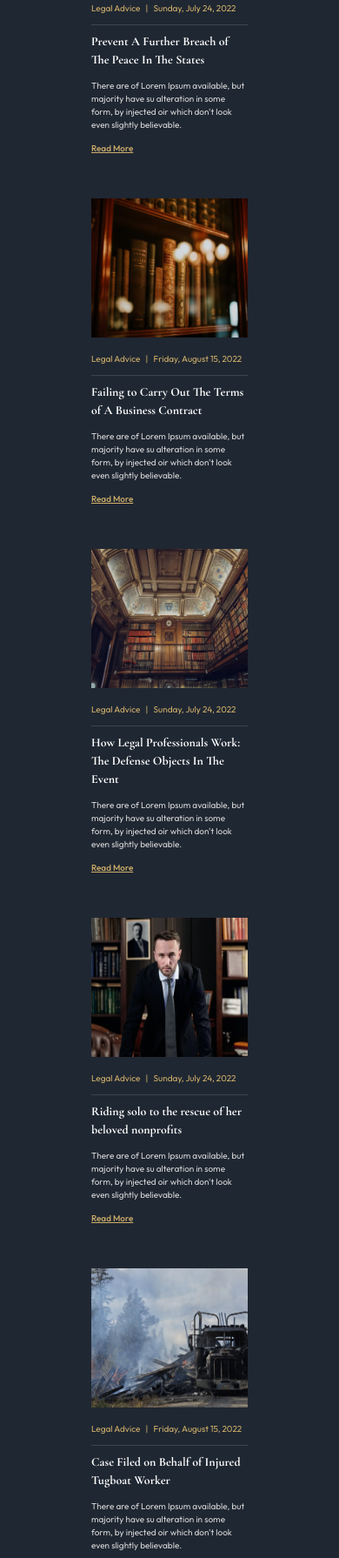
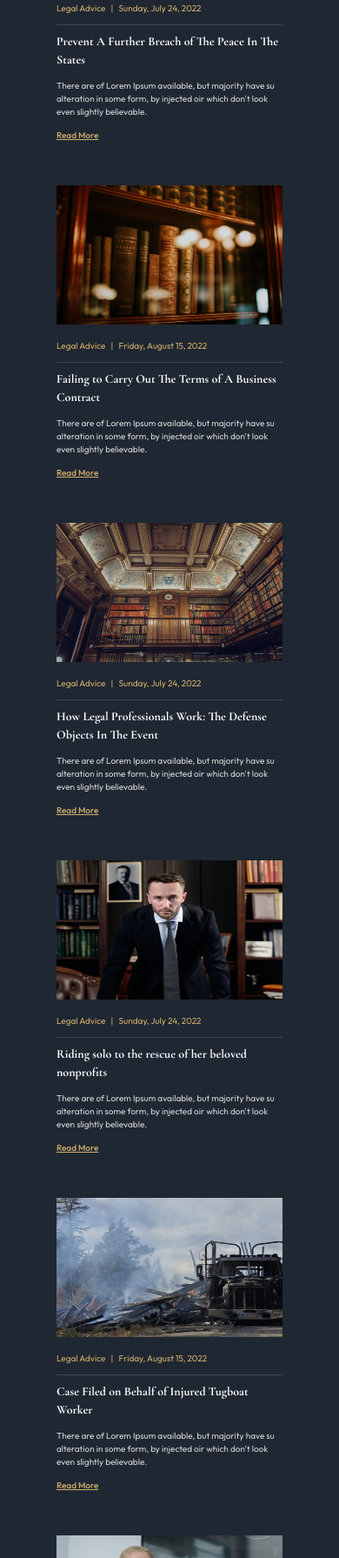
Before and after one commit to MONSURU-rgb/attorneyster, a website: page src/index.html in a window 390 px wide. Shown: the part 9542-11333 px from the top of the page at 87% size. Drawn offline with nearby package versions, Linux system fonts and the light colour scheme; a web font is replaced by a local one.

Commit message:
"The max-width for the blog section was increased"

```diff
--- a/src/index.html
+++ b/src/index.html
@@ -744,85 +744,85 @@
 
             <div style="padding-top: clamp(40px,4.7vw,75px); display: flex; flex-wrap: wrap; gap: clamp(14px,1.6vw,26px);  justify-content: center">
 
-                <div style="display: flex; flex-direction: column;gap: clamp(18px,1.7vw,27px); width: 100%; padding-bottom: clamp(36px,4vw,63px); width: clamp(180px,22.7vw,417px);">
-                    <img src="../images/Section-10-blog-1.png" alt="" style="width: clamp(180px,23vw,417px); height: clamp(160px,15.6vw,250px);">
+                <div style="display: flex; flex-direction: column;gap: clamp(18px,1.7vw,27px); width: 100%; padding-bottom: clamp(36px,4vw,63px); width: clamp(260px,22.7vw,417px);">
+                    <img src="../images/Section-10-blog-1.png" alt="" style="width: clamp(260px,23vw,417px); height: clamp(160px,15.6vw,250px);">
 
                     <div style="width: 100%; display: flex; flex-direction: column; justify-content: center;">
                         <p style="font-family: 'Outfit'; font-weight: 400; color: #D1B06B; padding-bottom: clamp(11px,1.2vw,19.5px); font-size: clamp(10px,1vw,15px); border-bottom: 1px solid #3A4553; line-height: 140%;"><a href=""> Legal Advice &nbsp;  |  &nbsp;  Sunday, July 24, 2022 </a></p>
 
                         <h2 style="font-family: 'Cormorant Garamond'; font-weight: 700; font-size: clamp(14px,1.6vw,21px); color: white; padding-bottom: clamp(12px,1.2vw,18px); padding-top: clamp(8px,0.9vw,14px); max-width: clamp(280px,22vw,441px);">Prevent A Further Breach of The Peace In The States</h2>
 
-                        <p  style="font-family: 'Outfit'; font-weight: 400; color: #D7D7D7; font-size: clamp(10px,0.9vw,15px); max-width: clamp(200px,20vw,332px); padding-bottom: clamp(12px,1.2vw,18px);">There are  of Lorem Ipsum available, but majority have su alteration in some form, by injected oir  which don't look even slightly believable.</p>
+                        <p  style="font-family: 'Outfit'; font-weight: 400; color: #D7D7D7; font-size: clamp(10px,0.9vw,15px); max-width: clamp(260px,20vw,332px); padding-bottom: clamp(12px,1.2vw,18px);">There are  of Lorem Ipsum available, but majority have su alteration in some form, by injected oir  which don't look even slightly believable.</p>
 
                         <p style="font-family: 'Outfit'; font-weight: 500; color: #D1B06B; font-size: clamp(10px,1.1vw,17px);"><a href="" style="text-decoration: underline;">Read More</a></p>
                     </div>
                 </div>
 
-                <div style="display: flex; flex-direction: column;gap: clamp(18px,1.7vw,27px); width: 100%; padding-bottom: clamp(36px,4vw,63px); width: clamp(180px,22.7vw,417px);">
-                    <img src="../images/Section-10-blog-2.png" alt="" style="width: clamp(180px,23vw,417px); height: clamp(160px,15.6vw,250px);">
+                <div style="display: flex; flex-direction: column;gap: clamp(18px,1.7vw,27px); width: 100%; padding-bottom: clamp(36px,4vw,63px); width: clamp(260px,22.7vw,417px);">
+                    <img src="../images/Section-10-blog-2.png" alt="" style="width: clamp(260px,23vw,417px); height: clamp(160px,15.6vw,250px);">
 
                     <div style="width: 100%; display: flex; flex-direction: column; justify-content: center;">
                         <p style="font-family: 'Outfit'; font-weight: 400; color: #D1B06B; padding-bottom: clamp(11px,1.2vw,19.5px); font-size: clamp(10px,1vw,15px); border-bottom: 1px solid #3A4553; line-height: 140%;"><a href=""> Legal Advice  &nbsp; |  &nbsp; Friday, August 15, 2022</a></p>
 
                         <h2 style="font-family: 'Cormorant Garamond'; font-weight: 700; font-size: clamp(14px,1.6vw,21px); color: white; padding-bottom: clamp(12px,1.2vw,18px); padding-top: clamp(8px,0.9vw,14px); max-width: clamp(280px,21vw,441px);">Failing to Carry Out The Terms of A Business Contract</h2>
 
-                        <p  style="font-family: 'Outfit'; font-weight: 400; color: #D7D7D7; font-size: clamp(10px,0.9vw,15px); max-width: clamp(200px,20vw,332px); padding-bottom: clamp(12px,1.2vw,18px);">There are  of Lorem Ipsum available, but majority have su alteration in some form, by injected oir  which don't look even slightly believable.</p>
+                        <p  style="font-family: 'Outfit'; font-weight: 400; color: #D7D7D7; font-size: clamp(10px,0.9vw,15px); max-width: clamp(260px,20vw,332px); padding-bottom: clamp(12px,1.2vw,18px);">There are  of Lorem Ipsum available, but majority have su alteration in some form, by injected oir  which don't look even slightly believable.</p>
 
                         <p style="font-family: 'Outfit'; font-weight: 500; color: #D1B06B; font-size: clamp(10px,1.1vw,17px);"><a href="" style="text-decoration: underline;">Read More</a></p>
                     </div>
                 </div>
 
-                <div style="display: flex; flex-direction: column;gap: clamp(18px,1.7vw,27px); width: 100%; padding-bottom: clamp(36px,4vw,63px); width: clamp(180px,22.7vw,417px);">
-                    <img src="../images/Section-10-blog-3.png" alt="" style="width: clamp(180px,23vw,417px); height: clamp(160px,15.6vw,250px);">
+                <div style="display: flex; flex-direction: column;gap: clamp(18px,1.7vw,27px); width: 100%; padding-bottom: clamp(36px,4vw,63px); width: clamp(260px,22.7vw,417px);">
+                    <img src="../images/Section-10-blog-3.png" alt="" style="width: clamp(260px,23vw,417px); height: clamp(160px,15.6vw,250px);">
 
                     <div style="width: 100%; display: flex; flex-direction: column; justify-content: center;">
                         <p style="font-family: 'Outfit'; font-weight: 400; color: #D1B06B; padding-bottom: clamp(11px,1.2vw,19.5px); font-size: clamp(10px,1vw,15px); border-bottom: 1px solid #3A4553; line-height: 140%;"><a href=""> Legal Advice &nbsp;  |  &nbsp;  Sunday, July 24, 2022 </a></p>
 
                         <h2 style="font-family: 'Cormorant Garamond'; font-weight: 700; font-size: clamp(14px,1.6vw,21px); color: white; padding-bottom: clamp(12px,1.2vw,18px); padding-top: clamp(8px,0.9vw,14px); max-width: clamp(280px,20vw,441px);">How Legal Professionals Work: The Defense Objects In The Event</h2>
 
-                        <p  style="font-family: 'Outfit'; font-weight: 400; color: #D7D7D7; font-size: clamp(10px,0.9vw,15px); max-width: clamp(200px,20vw,332px); padding-bottom: clamp(12px,1.2vw,18px);">There are  of Lorem Ipsum available, but majority have su alteration in some form, by injected oir  which don't look even slightly believable.</p>
+                        <p  style="font-family: 'Outfit'; font-weight: 400; color: #D7D7D7; font-size: clamp(10px,0.9vw,15px); max-width: clamp(260px,20vw,332px); padding-bottom: clamp(12px,1.2vw,18px);">There are  of Lorem Ipsum available, but majority have su alteration in some form, by injected oir  which don't look even slightly believable.</p>
 
                         <p style="font-family: 'Outfit'; font-weight: 500; color: #D1B06B; font-size: clamp(10px,1.1vw,17px);"><a href="" style="text-decoration: underline;">Read More</a></p>
                     </div>
                 </div>
 
-                <div style="display: flex; flex-direction: column;gap: clamp(18px,1.7vw,27px); width: 100%; padding-bottom: clamp(36px,4vw,63px); width: clamp(180px,22.7vw,417px);">
-                    <img src="../images/Section-10-blog-4.png" alt="" style="width: clamp(180px,23vw,417px); height: clamp(160px,15.6vw,250px);">
+                <div style="display: flex; flex-direction: column;gap: clamp(18px,1.7vw,27px); width: 100%; padding-bottom: clamp(36px,4vw,63px); width: clamp(260px,22.7vw,417px);">
+                    <img src="../images/Section-10-blog-4.png" alt="" style="width: clamp(260px,23vw,417px); height: clamp(160px,15.6vw,250px);">
 
                     <div style="width: 100%; display: flex; flex-direction: column; justify-content: center;">
                         <p style="font-family: 'Outfit'; font-weight: 400; color: #D1B06B; padding-bottom: clamp(11px,1.2vw,19.5px); font-size: clamp(10px,1vw,15px); border-bottom: 1px solid #3A4553; line-height: 140%;"><a href=""> Legal Advice &nbsp;  |  &nbsp;  Sunday, July 24, 2022 </a></p>
 
                         <h2 style="font-family: 'Cormorant Garamond'; font-weight: 700; font-size: clamp(14px,1.6vw,21px); color: white; padding-bottom: clamp(12px,1.2vw,18px); padding-top: clamp(8px,0.9vw,14px); max-width: clamp(280px,22vw,441px);">Riding solo to the rescue of her beloved nonprofits</h2>
 
-                        <p  style="font-family: 'Outfit'; font-weight: 400; color: #D7D7D7; font-size: clamp(10px,0.9vw,15px); max-width: clamp(200px,20vw,332px); padding-bottom: clamp(12px,1.2vw,18px);">There are  of Lorem Ipsum available, but majority have su alteration in some form, by injected oir  which don't look even slightly believable.</p>
+                        <p  style="font-family: 'Outfit'; font-weight: 400; color: #D7D7D7; font-size: clamp(10px,0.9vw,15px); max-width: clamp(260px,20vw,332px); padding-bottom: clamp(12px,1.2vw,18px);">There are  of Lorem Ipsum available, but majority have su alteration in some form, by injected oir  which don't look even slightly believable.</p>
 
                         <p style="font-family: 'Outfit'; font-weight: 500; color: #D1B06B; font-size: clamp(10px,1.1vw,17px);"><a href="" style="text-decoration: underline;">Read More</a></p>
                     </div>
                 </div>
 
-                <div style="display: flex; flex-direction: column;gap: clamp(18px,1.7vw,27px); padding-bottom: clamp(36px,4vw,63px); width: clamp(180px,22.7vw,417px);">
-                    <img src="../images/Section-10-blog-5.png" alt="" style="width: clamp(180px,23vw,417px); height: clamp(160px,15.6vw,250px);">
+                <div style="display: flex; flex-direction: column;gap: clamp(18px,1.7vw,27px); padding-bottom: clamp(36px,4vw,63px); width: clamp(260px,22.7vw,417px);">
+                    <img src="../images/Section-10-blog-5.png" alt="" style="width: clamp(260px,23vw,417px); height: clamp(160px,15.6vw,250px);">
 
                     <div style="width: 100%; display: flex; flex-direction: column; justify-content: center;">
                         <p style="font-family: 'Outfit'; font-weight: 400; color: #D1B06B; padding-bottom: clamp(11px,1.2vw,19.5px); font-size: clamp(10px,1vw,15px); border-bottom: 1px solid #3A4553; line-height: 140%;"><a href=""> Legal Advice  &nbsp; |  &nbsp;  Friday, August 15, 2022</a></p>
 
                         <h2 style="font-family: 'Cormorant Garamond'; font-weight: 700; font-size: clamp(14px,1.6vw,21px); color: white; padding-bottom: clamp(12px,1.2vw,18px); padding-top: clamp(8px,0.9vw,14px); max-width: clamp(280px,22vw,441px);">Case Filed on Behalf of Injured Tugboat Worker</h2>
 
-                        <p  style="font-family: 'Outfit'; font-weight: 400; color: #D7D7D7; font-size: clamp(10px,0.9vw,15px); max-width: clamp(200px,20vw,332px); padding-bottom: clamp(12px,1.2vw,18px);">There are  of Lorem Ipsum available, but majority have su alteration in some form, by injected oir  which don't look even slightly believable.</p>
+                        <p  style="font-family: 'Outfit'; font-weight: 400; color: #D7D7D7; font-size: clamp(10px,0.9vw,15px); max-width: clamp(260px,20vw,332px); padding-bottom: clamp(12px,1.2vw,18px);">There are  of Lorem Ipsum available, but majority have su alteration in some form, by injected oir  which don't look even slightly believable.</p>
 
                         <p style="font-family: 'Outfit'; font-weight: 500; color: #D1B06B; font-size: clamp(10px,1.1vw,17px);"><a href="" style="text-decoration: underline;">Read More</a></p>
                     </div>
                 </div>
 
-                <div style="display: flex; flex-direction: column;gap: clamp(18px,1.7vw,27px); padding-bottom: clamp(36px,4vw,63px); width: clamp(180px,22.7vw,417px);">
-                    <img src="../images/Section-10-blog-6.png" alt="" style="width: clamp(180px,23vw,417px); height: clamp(160px,15.6vw,250px);">
+                <div style="display: flex; flex-direction: column;gap: clamp(18px,1.7vw,27px); padding-bottom: clamp(36px,4vw,63px); width: clamp(260px,22.7vw,417px);">
+                    <img src="../images/Section-10-blog-6.png" alt="" style="width: clamp(260px,23vw,417px); height: clamp(160px,15.6vw,250px);">
 
                     <div style="width: 100%; display: flex; flex-direction: column; justify-content: center;">
                         <p style="font-family: 'Outfit'; font-weight: 400; color: #D1B06B; padding-bottom: clamp(11px,1.2vw,19.5px); font-size: clamp(10px,1vw,15px); border-bottom: 1px solid #3A4553; line-height: 140%;"><a href=""> Legal Advice &nbsp;  |  &nbsp;  Sunday, July 24, 2022 </a></p>
 
                         <h2 style="font-family: 'Cormorant Garamond'; font-weight: 700; font-size: clamp(14px,1.6vw,21px); color: white; padding-bottom: clamp(12px,1.2vw,18px); padding-top: clamp(8px,0.9vw,14px); max-width: clamp(280px,22vw,441px);">How Companies Choose Legal Representation</h2>
 
-                        <p  style="font-family: 'Outfit'; font-weight: 400; color: #D7D7D7; font-size: clamp(10px,0.9vw,15px); max-width: clamp(200px,20vw,332px); padding-bottom: clamp(12px,1.2vw,18px);">There are  of Lorem Ipsum available, but majority have su alteration in some form, by injected oir  which don't look even slightly believable.</p>
+                        <p  style="font-family: 'Outfit'; font-weight: 400; color: #D7D7D7; font-size: clamp(10px,0.9vw,15px); max-width: clamp(260px,20vw,332px); padding-bottom: clamp(12px,1.2vw,18px);">There are  of Lorem Ipsum available, but majority have su alteration in some form, by injected oir  which don't look even slightly believable.</p>
 
                         <p style="font-family: 'Outfit'; font-weight: 500; color: #D1B06B; font-size: clamp(10px,1.1vw,17px);"><a href="" style="text-decoration: underline;">Read More</a></p>
                     </div>
```
